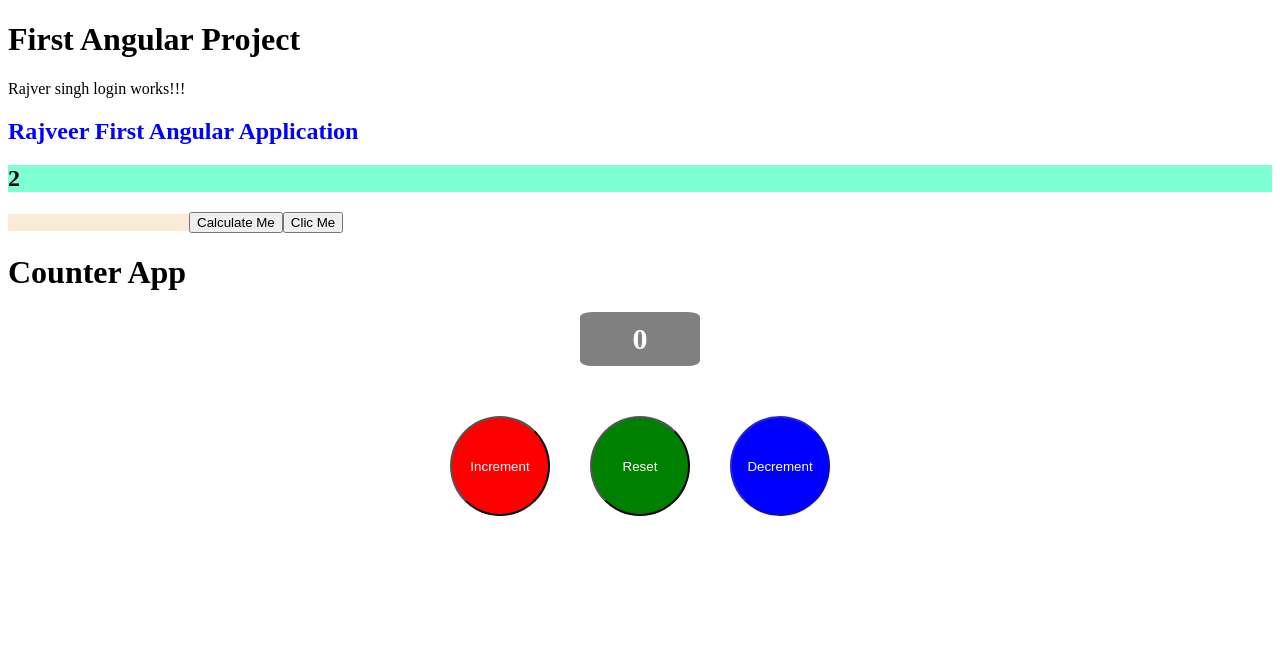
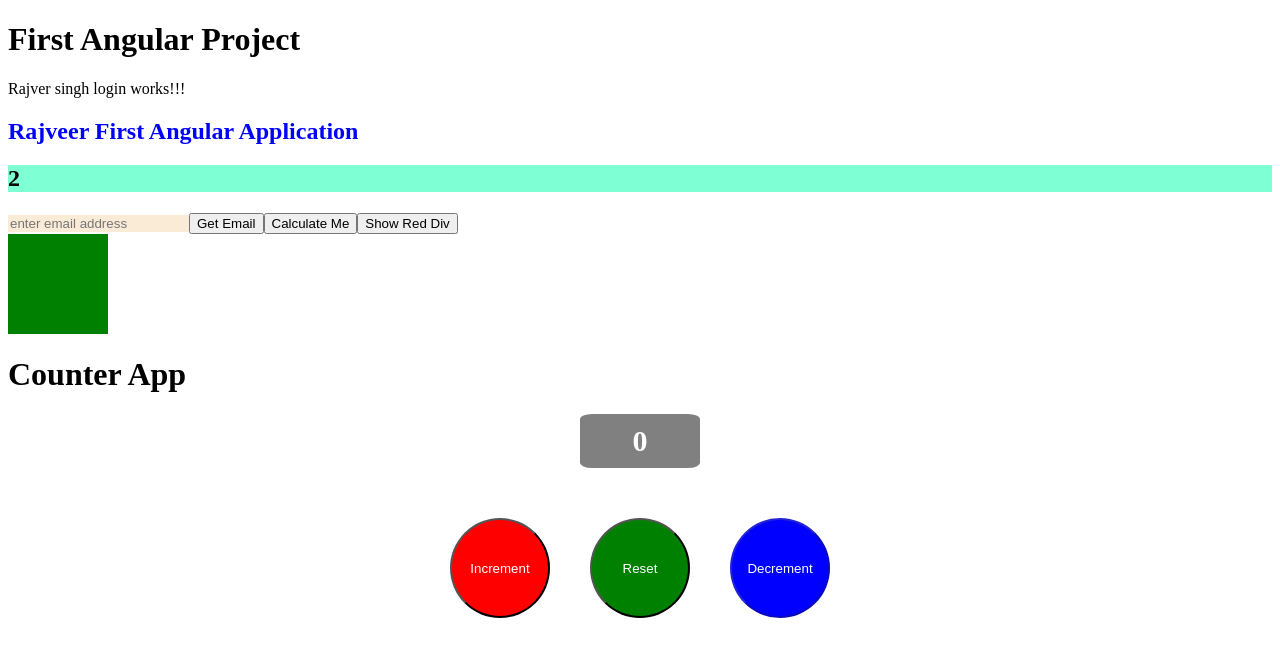
Before and after one commit to Rajveer123/Angular-Project, an Angular app: page / in a window 1280 px wide. Shown: the top 656 px of the page. Built offline with nearby package versions, Linux system fonts and the light colour scheme.

Commit message:
Use of if and else decorator symbol in html file

```diff
--- a/src/app/login/login.component.html
+++ b/src/app/login/login.component.html
@@ -1,9 +1,16 @@
 <p>Rajver singh login works!!!</p>
 <h2 style="border-color: red; padding: 10; color: blue;">{{title}}</h2>
 <h2 style="background-color: aquamarine;">{{experiance}}</h2>
-<input type="text" id="textBox" style="border: 1px; background-color: antiquewhite;border-color: blue;" (input)="handleEvents($event)" />
+<h1>{{email}}</h1>
+<input type="text" id="textBox"  placeholder="enter email address" style="border: 1px; background-color: antiquewhite;border-color: blue;" (input)="handleEvents($event)" #emailField />
+<button type="button" (click)="getEmail(emailField.value)">Get Email</button>
 <button type="button" (click)="calculateNumbers(10, 20)">Calculate Me</button>
-<button type="button" (click)="handleButtonClick()">Clic Me</button>
+<button type="button" (click)="handleButtonClick()">{{!toggle ? 'Show Red Div' : 'Show Green Div'}}</button>
+@if(toggle){
+    <div style="background-color: red; height: 100px; width: 100px;"></div>
+}@else {
+    <div style="background-color: green; height: 100px; width: 100px;"></div>
+}
 <h1 >Counter App</h1>
 <div class="mainContainer">
     <h1 class="count">{{count}}</h1>
--- a/src/app/login/login.component.ts
+++ b/src/app/login/login.component.ts
@@ -9,8 +9,10 @@ import { Component } from '@angular/core';
 export class LoginComponent {
   title = 'Rajveer First Angular Application';
   experiance = 2
+  toggle = false
   handleButtonClick() {
     this.experiance++;
+    this.toggle = !this.toggle
     console.log('Button clicked :' + this.experiance);
   }
   calculateNumbers(a: number, b: number) {
@@ -41,4 +43,9 @@ export class LoginComponent {
       console.log('Value : ' + (event.target as HTMLInputElement).value);
     }
   }
+  email:string = ""
+  getEmail(value: string){
+    console.log('getEmail :'+ value);
+    this.email = value;
+  }
 }
```
